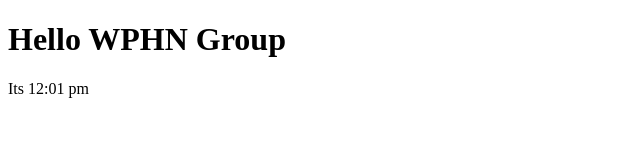
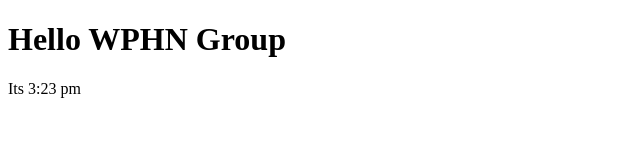
Before and after one commit to lephanductrong/wphnmeetup, a plain HTML site: page index.html in a window 1280 px wide. Shown: the full height of the page, 0-640 px from the left. Drawn offline with Linux system fonts and the light colour scheme.

Commit message:
time changed

```diff
--- a/index.html
+++ b/index.html
@@ -6,6 +6,6 @@
 </head>
 <body>
 	<h1>Hello WPHN Group</h1>
-	<p>Its 12:01 pm</p>
+	<p>Its 3:23 pm</p>
 </body>
 </html>
```
